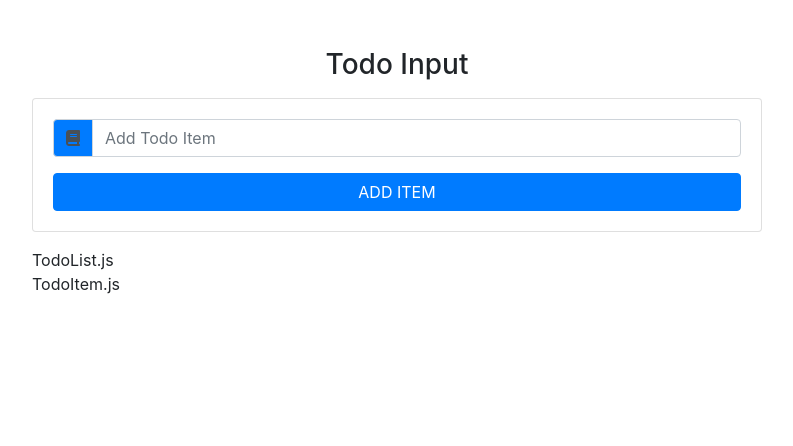
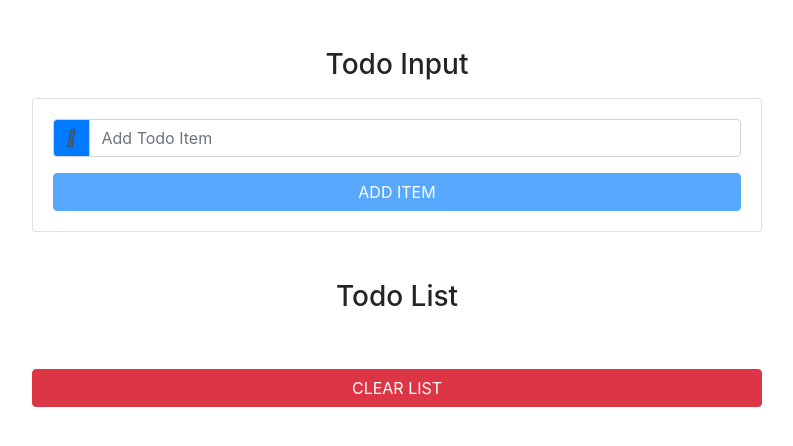
Before and after one commit to taochensyd/react-todo-list, a React (Create React App) app: page / in a window 1280 px wide. Shown: the top 446 px of the page, without its empty margins (243-1036 px from the left). Built offline with nearby package versions, Linux system fonts and the light colour scheme.

Commit message:
add clear list

```diff
--- a/public/index.html
+++ b/public/index.html
@@ -26,8 +26,7 @@
     -->
     <title>Todo List React</title>
     <!-- Font awesome cdn -->
-    <script src="https://use.fontawesome.com/1c676dc308.js"></script>
-
+    <link rel="stylesheet" href="https://cdnjs.cloudflare.com/ajax/libs/font-awesome/4.7.0/css/font-awesome.min.css">
   </head>
   <body>
     <noscript>You need to enable JavaScript to run this app.</noscript>
--- a/src/App.js
+++ b/src/App.js
@@ -1,40 +1,54 @@
 import React, { Component } from "react";
-// import uuid from "uuid";
 import { v4 as uuidv4 } from "uuid";
 import "bootstrap/dist/css/bootstrap.min.css";
 import TodoInput from "./components/TodoInput";
 import TodoList from "./components/TodoList";
-import TodoItem from "./components/TodoItem";
 
 export default class App extends Component {
   state = {
-    items: [
-      {
-        id: 1,
-        title: "wake up",
-      },
-      {
-        id: 2,
-        title: "sleep",
-      },
-    ],
+    items: [],
     id: uuidv4(),
     item: "",
     editItem: false,
   };
 
   handleChange = (e) => {
-    // console.log(e);
+    this.setState({ item: e.target.value });
   };
   handleSubmit = (e) => {
-    // console.log(e);
+    e.preventDefault();
+    const newItem = {
+      id: this.state.id,
+      title: this.state.item,
+    };
+    const updatedItems = [...this.state.items, newItem];
+    this.setState({
+      items: updatedItems,
+      item: "",
+      id: uuidv4(),
+      editItem: false,
+    });
   };
-  clearList = () => {};
+  clearList = () => {
+    this.setState({
+      items:[]
+    })
+  };
   handleDelete = (id) => {
-    // console.log(`handle edit ${id}`);
+    const filteredItems = this.state.items.filter((item) => item.id !== id);
+    this.setState({
+      items: filteredItems,
+    });
   };
   handleEdit = (id) => {
-    // console.log(`edit edit ${id}`);
+    const filteredItems = this.state.items.filter((item) => item.id !== id);
+    const selectedItem = this.state.item.find((item) => item.id === id);
+    this.setState({
+      item:filteredItems,
+      item:selectedItem.titile,
+      id:id,
+      editItem:true
+    })
   };
   render() {
     // console.log(this.state);
--- a/src/components/TodoInput.js
+++ b/src/components/TodoInput.js
@@ -21,8 +21,13 @@
           </div>
           <button
             type="submit"
-            className="btn btn-block btn-primary mt-3 text-uppercase">
-            Add Item
+            disabled={item ? false : true}
+            className={
+              editItem
+                ? "btn btn-block btn-success mt-3"
+                : "btn btn-block btn-primary mt-3 text-uppercase"
+            }>
+            {editItem ? "edit Item" : "Add Item"}
           </button>
         </form>
       </div>
--- a/src/components/TodoItem.js
+++ b/src/components/TodoItem.js
@@ -1,11 +1,20 @@
-import React, { Component } from 'react';
+import React, { Component } from "react";
 
 export default class TodoItem extends Component {
-    render() {
-        return (
-            <div>
-                TodoItem.js
-            </div>
-        )
-    }
+  render() {
+    const { title, handleDelete, handleEdit } = this.props;
+    return (
+      <li className="list-group-item text-capitalize d-flex justify-content-between my-2">
+        <h6>{title}</h6>
+        <div className="todo-icon ">
+          <span className="mx-2 text-success" onClick={handleEdit}>
+            <i className="fas fa-pen" />
+          </span>
+          <span className="mx-2 text-danger" onClick={handleDelete}>
+            <i className="fas fa-trash"></i>
+          </span>
+        </div>
+      </li>
+    );
+  }
 }
--- a/src/components/TodoList.js
+++ b/src/components/TodoList.js
@@ -1,13 +1,29 @@
-import React, { Component } from 'react'
-import Item from'./TodoItem';
+import React, { Component } from "react";
+import TodoItem from "./TodoItem";
 
 export default class TodoList extends Component {
-    render() {
-        return (
-            <div>
-                TodoList.js
-                <Item />
-            </div>
-        )
-    }
+  render() {
+    const { items, clearList, handleDelete, handleEdit } = this.props;
+    return (
+      <ul className="list-group my-5">
+        <h3 className="text-capitalize text-center">Todo List</h3>
+        {items.map((item) => {
+          return (
+            <TodoItem
+              key={item.id}
+              title={item.title}
+              handleDelete={() => handleDelete(item.id)}
+              handleEdit={() => handleEdit(item.id)}
+            />
+          );
+        })}
+        <button
+          type="button"
+          className="btn btn-danger btn-block text-uppercase mt-5"
+          onClick={clearList}>
+          Clear List
+        </button>
+      </ul>
+    );
+  }
 }
```
